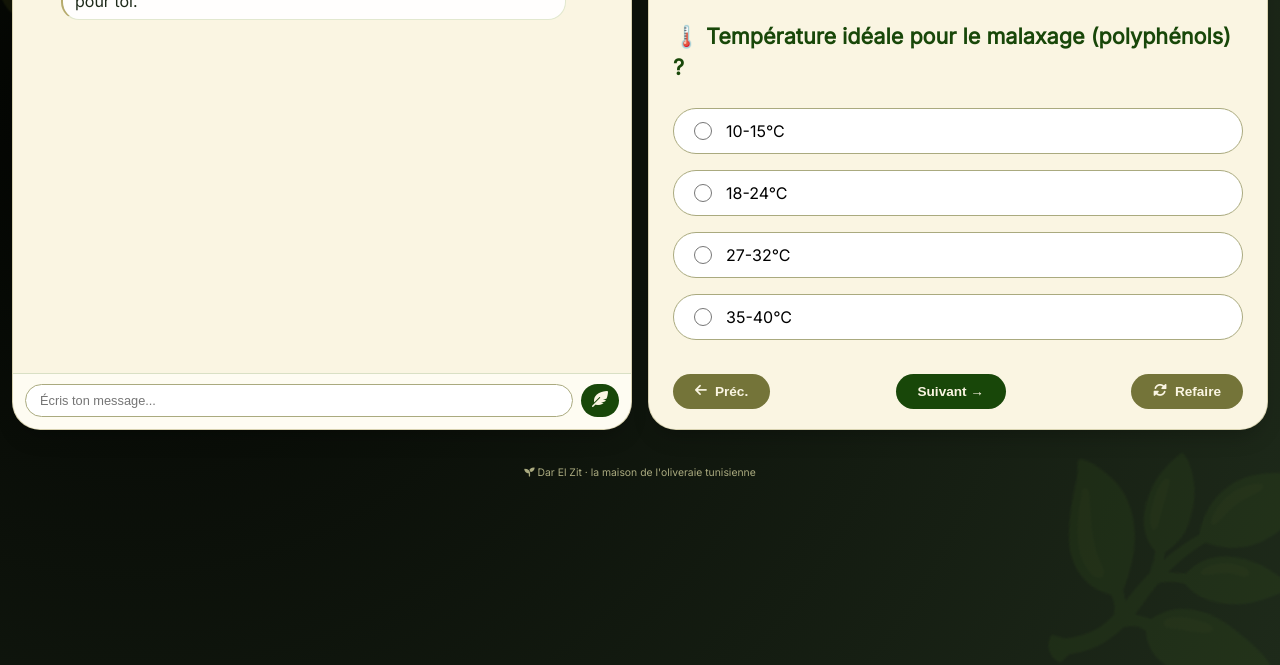
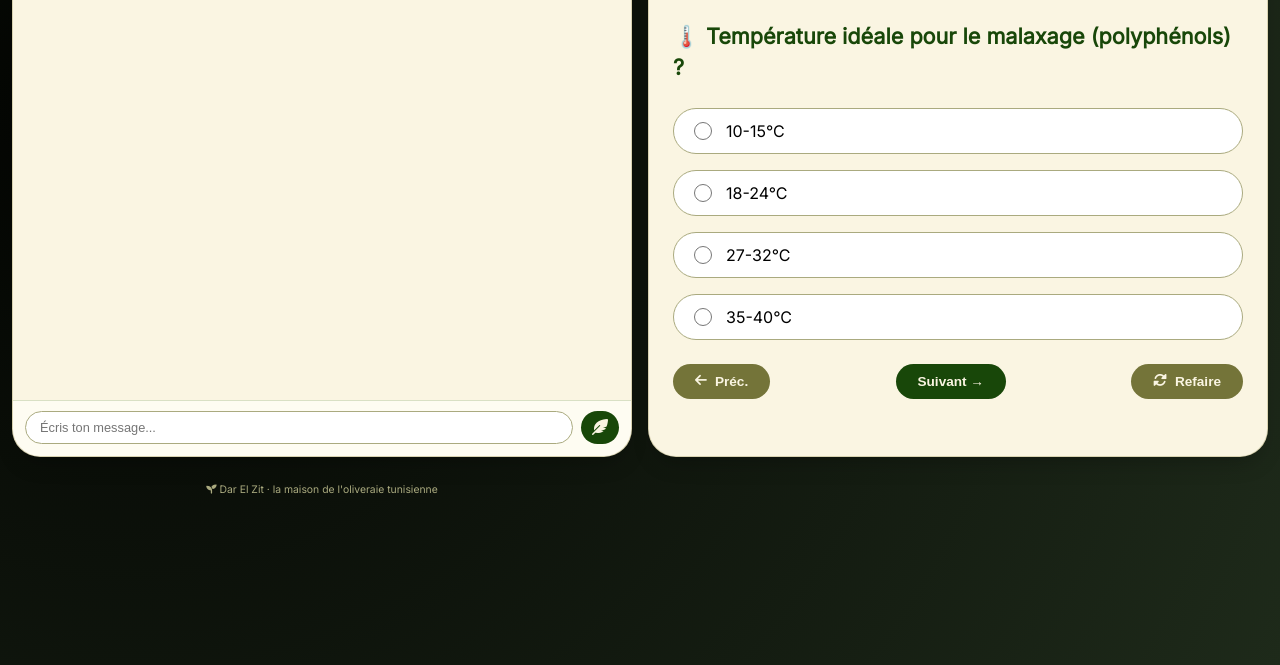
Before and after one commit to oumaimaDh/assistant-extraction, a plain HTML site: page index.html in a window 1280 px wide. Shown: the part 135-800 px from the top of the page. Drawn offline with nearby package versions, Linux system fonts and the light colour scheme.

Commit message:
Update index.html

```diff
--- a/index.html
+++ b/index.html
@@ -17,39 +17,14 @@
             font-family: 'Inter', sans-serif;
             padding: 12px;
             min-height: 100vh;
-            position: relative;
         }
-        body::before {
-            content: "🌿";
-            font-size: 220px;
-            position: fixed;
-            bottom: -30px;
-            right: -30px;
-            opacity: 0.08;
-            pointer-events: none;
-            transform: rotate(15deg);
-            color: #B6AB6D;
-        }
-        body::after {
-            content: "🫒";
-            font-size: 160px;
-            position: fixed;
-            top: -20px;
-            left: -20px;
-            opacity: 0.07;
-            pointer-events: none;
-            transform: rotate(-10deg);
-            color: #ADD6AB;
+        body::before, body::after {
+            display: none; /* simplification pour mobile, pas essentiel */
         }
         .dashboard {
             max-width: 1300px;
-            width: 100%;
             margin: 0 auto;
-            display: grid;
-            grid-template-columns: 1fr 1fr;
-            gap: 16px;
-            position: relative;
-            z-index: 2;
+            display: block; /* au lieu de grid, on laisse le flux normal */
         }
         /* Carte générique */
         .glass-card {
@@ -59,8 +34,7 @@
             box-shadow: 0 12px 25px -10px rgba(0,0,0,0.3);
             overflow: hidden;
             border: 1px solid rgba(182, 171, 109, 0.35);
-            display: flex;
-            flex-direction: column;
+            margin-bottom: 20px;
         }
         .card-header {
             background: linear-gradient(135deg, #253224, #184709);
@@ -69,7 +43,6 @@
             align-items: center;
             gap: 10px;
             border-bottom: 2px solid #B6AB6D;
-            flex-shrink: 0;
         }
         .card-header i {
             font-size: 1.5rem;
@@ -88,16 +61,15 @@
             margin-left: auto;
             font-weight: 500;
         }
-        /* ========== CHATBOT : compact ========== */
+        /* ========== CHATBOT : compact mais visible ========== */
         .chat-messages {
-            flex: 1;
+            height: 45vh; /* hauteur fixe sur mobile pour forcer l'affichage */
             overflow-y: auto;
             padding: 10px 12px;
             display: flex;
             flex-direction: column;
             gap: 8px;
             background: #FAF5E2;
-            min-height: 280px; /* force une hauteur mini sur mobile */
         }
         .message {
             display: flex;
@@ -123,7 +95,7 @@
             padding: 6px 12px;
             border-radius: 18px;
             border-top-left-radius: 4px;
-            font-size: 1rem;
+            font-size: 0.8rem;
             line-height: 1.35;
             color: #1e2a1a;
             max-width: 85%;
@@ -144,7 +116,6 @@
             border-top: 1px solid #D9E0C5;
             display: flex;
             gap: 8px;
-            flex-shrink: 0;
         }
         .chat-input-area input {
             flex: 1;
@@ -153,11 +124,6 @@
             padding: 8px 14px;
             font-size: 0.8rem;
             background: white;
-        }
-        .chat-input-area input:focus {
-            border-color: #89C63D;
-            outline: none;
-            box-shadow: 0 0 0 2px rgba(137,198,61,0.2);
         }
         .chat-input-area button {
             background: #184709;
@@ -170,12 +136,10 @@
         }
         /* ========== QUIZ : très aéré ========== */
         .quiz-container {
-            flex: 1;
             padding: 20px 24px;
             background: #FAF5E2;
             display: flex;
             flex-direction: column;
-            overflow-y: auto;
         }
         .quiz-header {
             display: flex;
@@ -268,9 +232,9 @@
         .footer-note {
             text-align: center;
             font-size: 0.65rem;
-            margin-top: 20px;
+            margin-top: 10px;
+            margin-bottom: 20px;
             color: #AAAA7F;
-            grid-column: span 2;
         }
         .typing-indicator {
             display: flex;
@@ -291,43 +255,36 @@
             0%, 100% { opacity: 0.3; }
             50% { opacity: 1; }
         }
-        /* ========== MOBILE : les deux cartes s'affichent parfaitement ========== */
-        @media (max-width: 850px) {
+        /* Desktop : deux colonnes */
+        @media (min-width: 850px) {
             .dashboard {
-                grid-template-columns: 1fr;
-                gap: 20px;
-            }
-            body {
-                padding: 12px;
+                display: grid;
+                grid-template-columns: 1fr 1fr;
+                gap: 16px;
             }
             .glass-card {
-                height: auto !important;
-                display: flex !important;
-                flex-direction: column !important;
+                margin-bottom: 0;
+                height: 580px;
+                display: flex;
+                flex-direction: column;
             }
             .chat-messages {
-                min-height: 260px;
-                max-height: 400px;
+                height: auto;
+                flex: 1;
             }
             .quiz-container {
-                padding: 16px;
+                flex: 1;
+                overflow-y: auto;
             }
-            .question-text {
-                font-size: 1.2rem;
-            }
-            .option {
-                padding: 10px 16px;
-                font-size: 0.9rem;
-            }
-            .quiz-title {
-                font-size: 1.4rem;
+            body::before, body::after {
+                display: block;
             }
         }
     </style>
 </head>
 <body>
 <div class="dashboard">
-    <!-- CHATBOT CARD (compact) -->
+    <!-- CHATBOT CARD -->
     <div class="glass-card">
         <div class="card-header">
             <i class="fas fa-robot"></i>
@@ -346,7 +303,7 @@
         </div>
     </div>
 
-    <!-- QUIZ CARD (très aéré) -->
+    <!-- QUIZ CARD -->
     <div class="glass-card">
         <div class="card-header">
             <i class="fas fa-olive-branch"></i>
@@ -358,7 +315,7 @@
                 <div class="quiz-title">🍈 Maîtrise de l'olivier</div>
                 <div class="quiz-score-badge" id="scoreDisplay">Score: 0 / 5</div>
             </div>
-            <div id="quizDynamicArea" style="flex:1; display: flex; flex-direction: column;">
+            <div id="quizDynamicArea">
                 <div class="question-text" id="questionText"></div>
                 <div class="options-list" id="optionsList"></div>
                 <div class="quiz-buttons">
```
